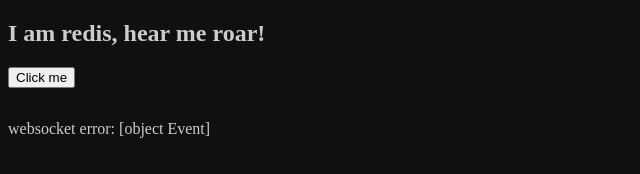
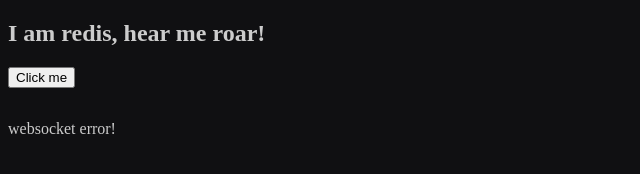
Before and after one commit to rillian/alticola, a plain HTML site: page lamp.html in a window 1280 px wide. Shown: the full height of the page, 0-640 px from the left. Drawn offline with Linux system fonts and the light colour scheme.

Commit message:
Don't print the error object reference.
This doesn't seem to contain any useful information
we could display.

```diff
--- a/lamp.html
+++ b/lamp.html
@@ -29,7 +29,7 @@
   log('websocket open.');
 };
 conn.onerror = function(error) {
-  log('websocket error: ' + error);
+  log('websocket error!');
 };
 conn.onmessage = function(message) {
   log('received ' + message.data);
```
